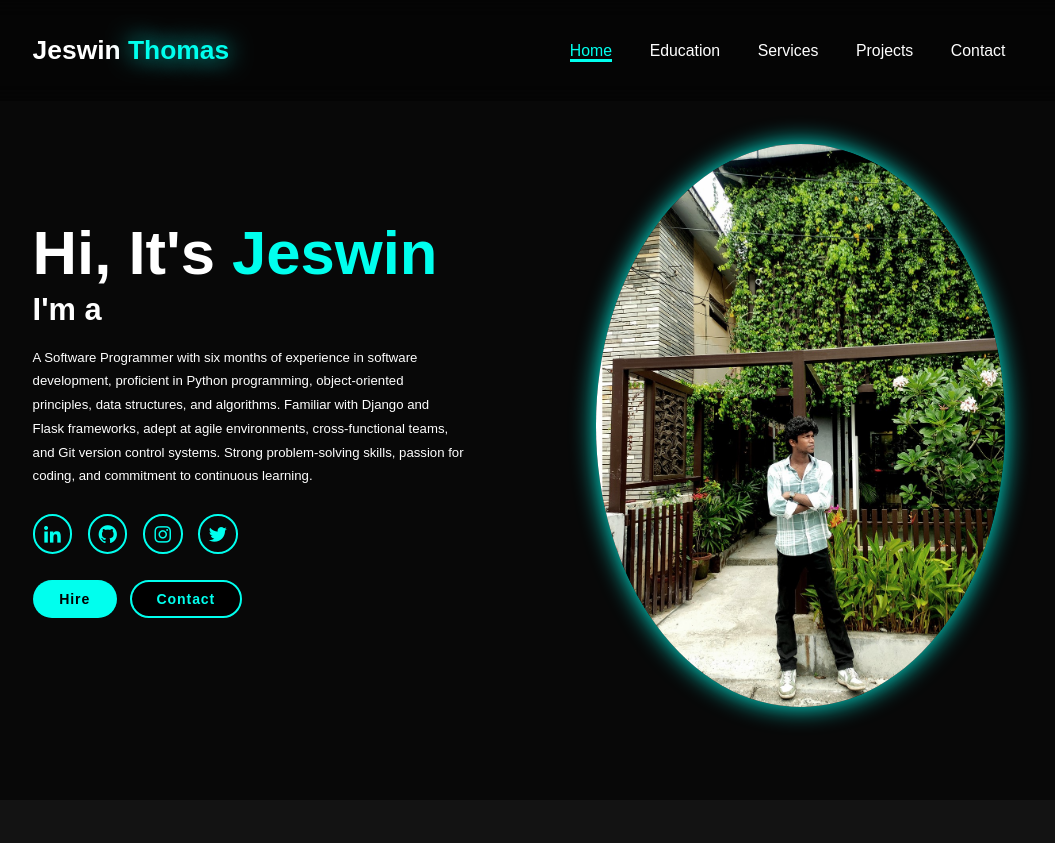
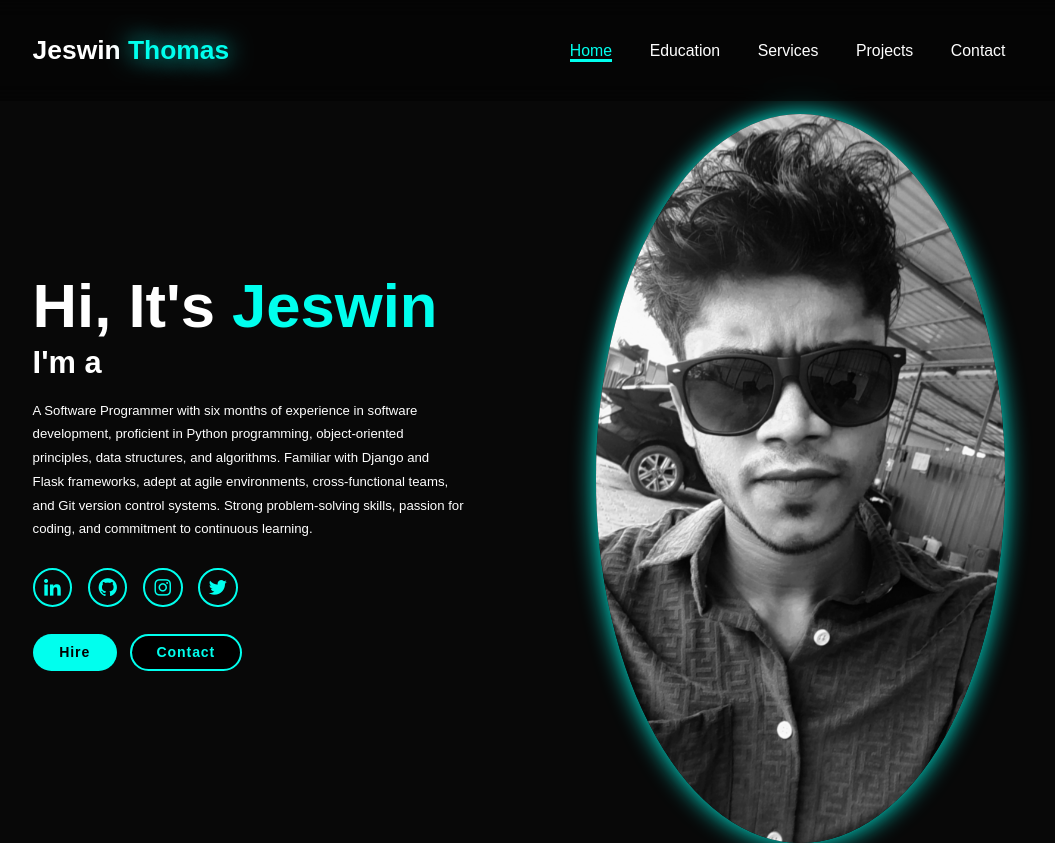
Before and after one commit to Jeswin-t/portfolioo, a plain HTML site: page index.html in a window 1280 px wide. Shown: the top 843 px of the page, without its empty margins (121-1176 px from the left). Drawn offline with nearby package versions, Linux system fonts and the light colour scheme.

Commit message:
Update index.html

```diff
--- a/index.html
+++ b/index.html
@@ -54,7 +54,7 @@
                     </div>
 </div>
                     <div class="home-img">
-                        <img src="jesswii.jpg" alt="">
+                        <img src="jeswii.jpg" alt="">
         </div>
     </section>
     <section class="education" id="education">
```
